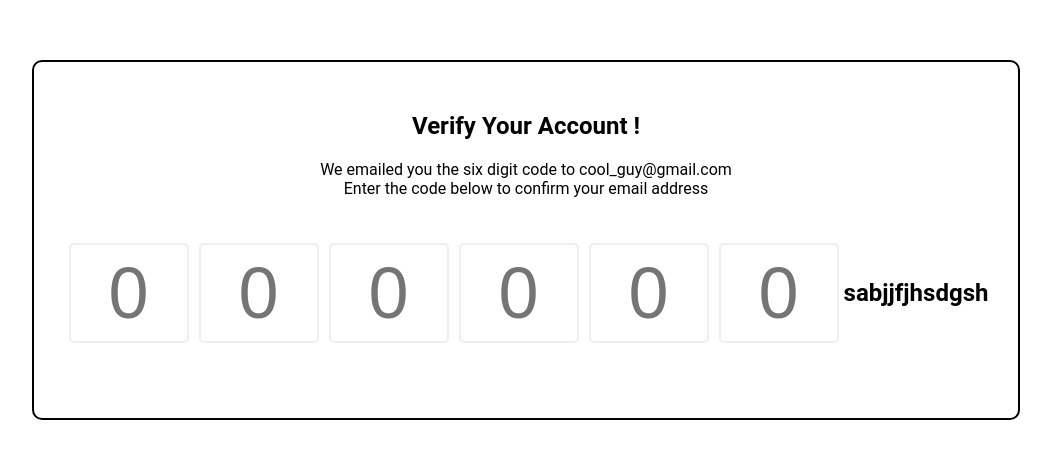
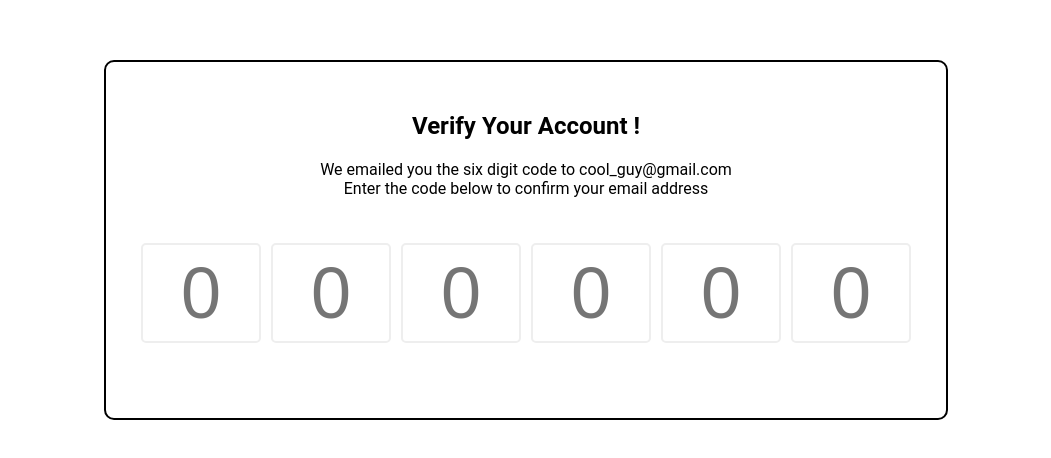
Before and after one commit to sabahat-123/HTML-CSS-Project---HTML-Input-types-Input-attributes-Input-type-search-List---s47r8i9v1eo3, a plain HTML site: page index.html in a window 1280 px wide. Shown: the part 160-618 px from the top of the page, without its empty margins (114-1165 px from the left). Drawn offline with Linux system fonts and the light colour scheme.

Commit message:
first commit

```diff
--- a/index.html
+++ b/index.html
@@ -21,8 +21,6 @@
             <input type="number" class="code" placeholder="0" min="0" max="9" required>
             <input type="number" class="code" placeholder="0" min="0" max="9" required>
             <input type="number" class="code" placeholder="0" min="0" max="9" required>
-
-          <h2>sabjjfjhsdgsh</h2>
          </div>
     </div>
       <!-- script -->
```
